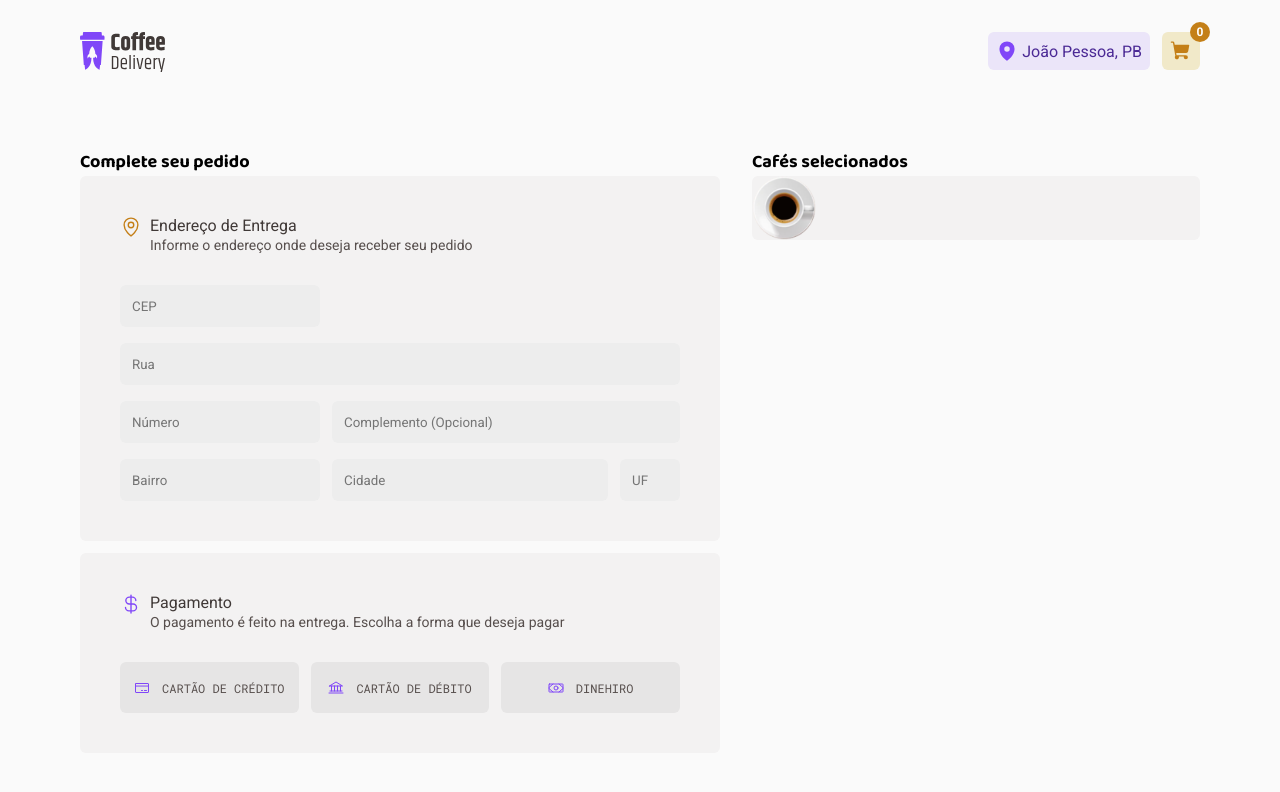
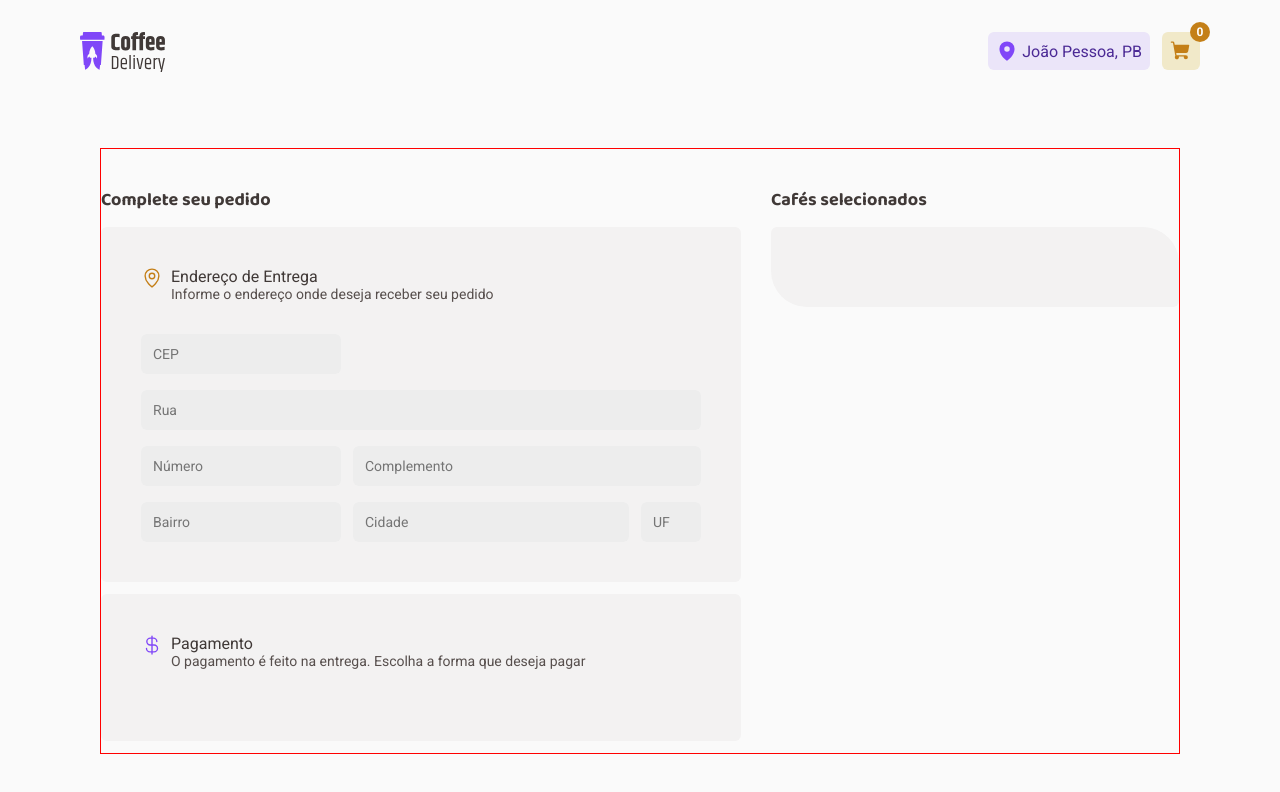
Before and after one commit to jorgedss/coffee-delivery, a React (Vite) app: page /checkout in a window 1280 px wide. Shown: the top 792 px of the page. Built offline with nearby package versions, Linux system fonts and the light colour scheme; the HTML template or start-up script is replaced by a standard one.

Commit message:
Refatoração do componente Checkout

```diff
--- a/src/pages/Checkout/index.tsx
+++ b/src/pages/Checkout/index.tsx
@@ -1,68 +1,45 @@
-import { Bank, CreditCard, CurrencyDollar, MapPin, Money } from 'phosphor-react'
+// import { Bank, CreditCard, CurrencyDollar, MapPin, Money } from 'phosphor-react'
+import { CurrencyDollar, MapPin } from 'phosphor-react'
 import {
-  AddressAndPayment,
   AddressContainer,
   AddressForm,
-  ButtonPayment,
-  ButtonsPayment,
-  CheckContainer,
-  FinishOrder,
+  FormContainer,
+  FormContainerTitle,
   GeneralContainer,
-  Order,
-  PaymentContainer,
+  OrderContainer,
+  OrderContainerTitle,
+  PaymentChoice,
 } from './styles'
 import { defaultTheme } from '../../styles/themes/default'
-import coffee from '../../assets/CoffeeMini.svg'
+// import { defaultTheme } from '../../styles/themes/default'
 
 export function Checkout() {
   return (
     <GeneralContainer>
-      <AddressAndPayment>
-        <span>Complete seu pedido</span>
-
+      <FormContainer>
+        <FormContainerTitle> Complete seu pedido</FormContainerTitle>
         <form action="">
           <AddressContainer>
             <header>
               <MapPin size={22} color={defaultTheme['yellow-dark']} />
               <div>
-                <h1> Endereço de Entrega</h1>
+                <h1>Endereço de Entrega</h1>
                 <h2>Informe o endereço onde deseja receber seu pedido</h2>
               </div>
             </header>
 
             <AddressForm>
-              <input type="number" name="cep" id="cep" placeholder="CEP" />
-              <input type="text" name="rua" id="rua" placeholder="Rua" />
-              <input
-                type="number"
-                name="numero"
-                id="numero"
-                placeholder="Número"
-              />
-              <input
-                type="text"
-                name="complemento"
-                id="complemento"
-                placeholder="Complemento (Opcional)"
-              />
-
-              <input
-                type="text"
-                name="bairro"
-                id="bairro"
-                placeholder="Bairro"
-              />
-              <input
-                type="text"
-                name="cidade"
-                id="cidade"
-                placeholder="Cidade"
-              />
-              <input type="text" name="uf" id="uf" placeholder="UF" />
+              <input id="cep" type="number" placeholder="CEP" required />
+              <input id="rua" type="text" placeholder="Rua" required />
+              <input id="numero" type="number" placeholder="Número" required />
+              <input id="complemento" type="text" placeholder="Complemento" />
+              <input id="bairro" type="text" placeholder="Bairro" required />
+              <input id="cidade" type="text" placeholder="Cidade" required />
+              <input id="uf" type="text" placeholder="UF" required />
             </AddressForm>
           </AddressContainer>
 
-          <PaymentContainer>
+          <PaymentChoice>
             <header>
               <CurrencyDollar size={22} color={defaultTheme.purple} />
               <div>
@@ -73,37 +50,13 @@ export function Checkout() {
                 </h2>
               </div>
             </header>
-            <ButtonsPayment>
-              <ButtonPayment>
-                <CreditCard size={16} color={defaultTheme.purple} />
-                <input type="radio" />
-                CARTÃO DE CRÉDITO
-              </ButtonPayment>
+          </PaymentChoice>
+        </form>
+      </FormContainer>
 
-              <ButtonPayment>
-                <Bank color={defaultTheme.purple} size={16} />
-                CARTÃO DE DÉBITO
-              </ButtonPayment>
-
-              <ButtonPayment>
-                <Money color={defaultTheme.purple} size={16} />
-                DINEHIRO
-              </ButtonPayment>
-            </ButtonsPayment>
-          </PaymentContainer>
-        </form>
-      </AddressAndPayment>
-
-      <CheckContainer>
-        <span>Cafés selecionados</span>
-        <FinishOrder>
-          <article>
-            <Order>
-              <img src={coffee} />
-            </Order>
-          </article>
-        </FinishOrder>
-      </CheckContainer>
+      <OrderContainer>
+        <OrderContainerTitle> Cafés selecionados</OrderContainerTitle>
+      </OrderContainer>
     </GeneralContainer>
   )
 }
--- a/src/pages/Checkout/styles.ts
+++ b/src/pages/Checkout/styles.ts
@@ -2,51 +2,65 @@ import styled from 'styled-components'
 
 export const GeneralContainer = styled.div`
   display: flex;
-  max-width: 1120px;
-  gap: 32px;
-  margin: 40px auto 0;
-  height: 100vh;
-  span {
-    font-family: 'Baloo 2';
-    font-size: 18px;
-    font-weight: bold;
+  align-items: flex-start; //para a div de finalização de pedido não esticar
+  max-width: 1080px;
+  justify-content: space-between;
+  margin: 40px auto 40px;
+  padding-top: 78px;
+  border: 1px solid red;
+`
+// Títulos dos containers
+
+const BaseTitle = styled.span`
+  font-family: 'Baloo 2';
+  font-weight: bold;
+  line-height: 23px;
+  font-size: 18px;
+  color: ${(props) => props.theme.subtitle};
+  display: flex;
+  position: absolute;
+`
+
+export const FormContainerTitle = styled(BaseTitle)`
+  margin-top: -38px;
+`
+
+export const OrderContainerTitle = styled(BaseTitle)`
+  margin-left: -40px;
+  margin-top: -78px;
+`
+
+// Container do formulário de endereço e pagamento
+
+export const FormContainer = styled.div`
+  header {
+    display: flex;
+    gap: 8px;
+    margin-bottom: 32px;
+  }
+
+  h1 {
+    font-weight: 400;
+    font-size: 16px;
+    color: ${(props) => props.theme.subtitle};
+  }
+
+  h2 {
+    font-weight: 400;
+    font-size: 14px;
+    color: ${(props) => props.theme.text};
   }
 `
 
-export const AddressAndPayment = styled.div`
-  max-width: 640px;
-  width: 100%;
-`
-
-export const TextStyles = styled.div`
-  h1 {
-    color: ${(props) => props.theme.subtitle};
-    font-size: 16px;
-    font-weight: 400;
-    margin-bottom: 2px;
-  }
-
-  h2 {
-    color: ${(props) => props.theme.text};
-    font-size: 14px;
-    font-weight: 400;
-    margin-bottom: 32px;
-  }
-`
-
-export const AddressContainer = styled(TextStyles)`
-  display: flex;
-  flex-direction: column;
+const BaseFormStyle = styled.div`
   padding: 40px;
   background-color: ${(props) => props.theme.card};
   border-radius: 6px;
+  width: 640px;
   margin-bottom: 12px;
+`
 
-  header {
-    display: flex;
-    gap: 8px;
-  }
-`
+export const AddressContainer = styled(BaseFormStyle)``
 
 export const AddressForm = styled.div`
   display: grid;
@@ -59,19 +73,18 @@ export const AddressForm = styled.div`
     'bairro cidade uf';
 
   input {
-    height: 42px;
+    padding: 12px;
+    font-size: 14px;
     width: 100%;
+    border-radius: 6px;
+    border: none;
     background-color: ${(props) => props.theme.input};
-    border: none;
-    border-radius: 6px;
-    color: ${(props) => props.theme.label};
-    padding-left: 12px;
-    box-sizing: border-box;
+    color: ${(props) => props.theme.text};
   }
-
   input[type='number']::-webkit-inner-spin-button {
     -webkit-appearance: none;
   }
+
   #cep {
     grid-area: cep;
   }
@@ -93,75 +106,20 @@ export const AddressForm = styled.div`
   #uf {
     grid-area: uf;
   }
-
-  :focus {
-    border: 2px solid ${(props) => props.theme['yellow-dark']};
-  }
 `
 
-export const PaymentContainer = styled(TextStyles)`
-  padding: 40px;
-  background-color: ${(props) => props.theme.card};
-  border-radius: 6px;
-
-  header {
-    display: flex;
-    gap: 8px;
-  }
+export const PaymentChoice = styled(BaseFormStyle)`
+  display: flex;
+  flex-direction: column;
 `
 
-export const ButtonsPayment = styled.div`
-  width: 100%;
-  display: flex;
-  gap: 12px;
-`
-export const ButtonPayment = styled.label`
-  display: flex;
-  justify-content: center;
-  align-items: center;
-  gap: 12px;
-
-  border-radius: 6px;
-  background-color: ${(props) => props.theme.button};
-
-  height: 51px;
-  width: 178.67px;
-
-  font-family: 'Roboto mono';
-  font-size: 12px;
-  color: ${(props) => props.theme.text};
-
-  &:hover {
-    background-color: ${(props) => props.theme.hover};
-  }
-
-  input {
-    display: none;
-  }
-
-  &.teste {
-    border: 1px solid red;
-  }
-
-  .selected {
-    border: ${(props) => props.theme.purple};
-    background-color: ${(props) => props.theme['purple-light']};
-  }
-`
-
-export const CheckContainer = styled.div`
-  max-width: 448px;
-  width: 100%;
-`
-export const FinishOrder = styled.div`
+// Order container
+export const OrderContainer = styled.div`
   display: flex;
   flex-direction: column;
+  max-width: 408px;
+  width: 100%;
+  padding: 40px;
+  border-radius: 6px 36px;
   background-color: ${(props) => props.theme.card};
-  border-radius: 6px;
 `
-export const Order = styled.section`
-  display: flex;
-  img {
-    margin-right: 20px;
-  }
-`
```
